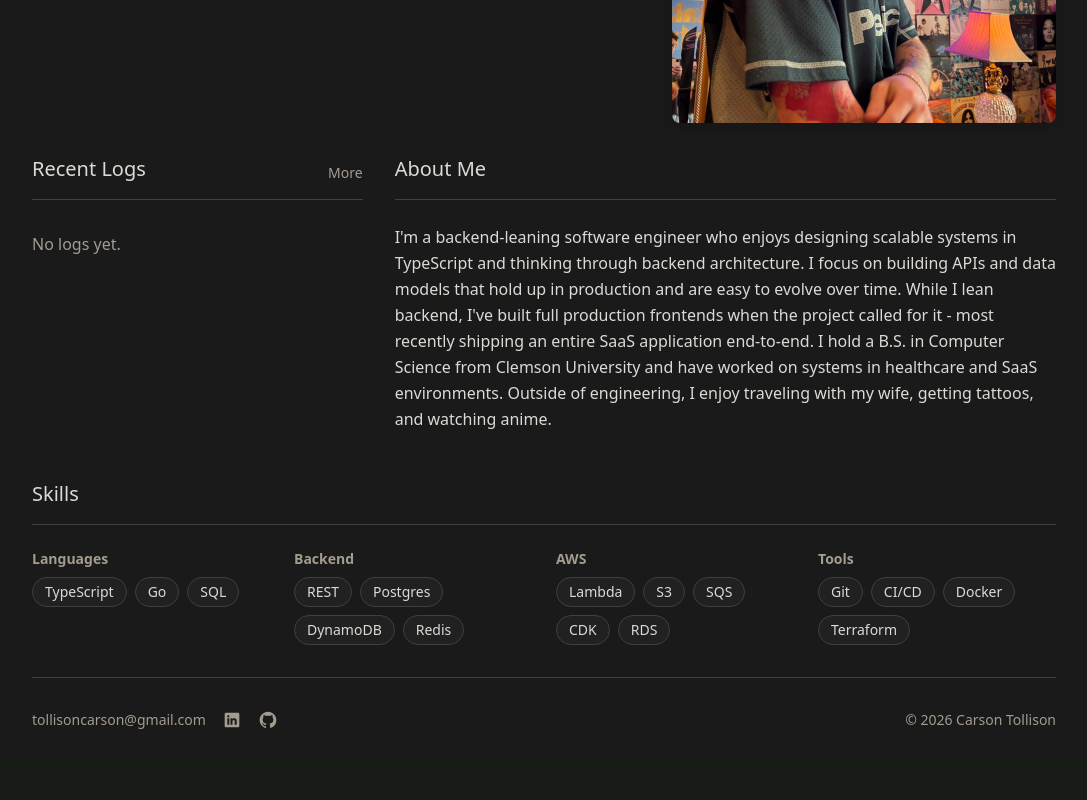
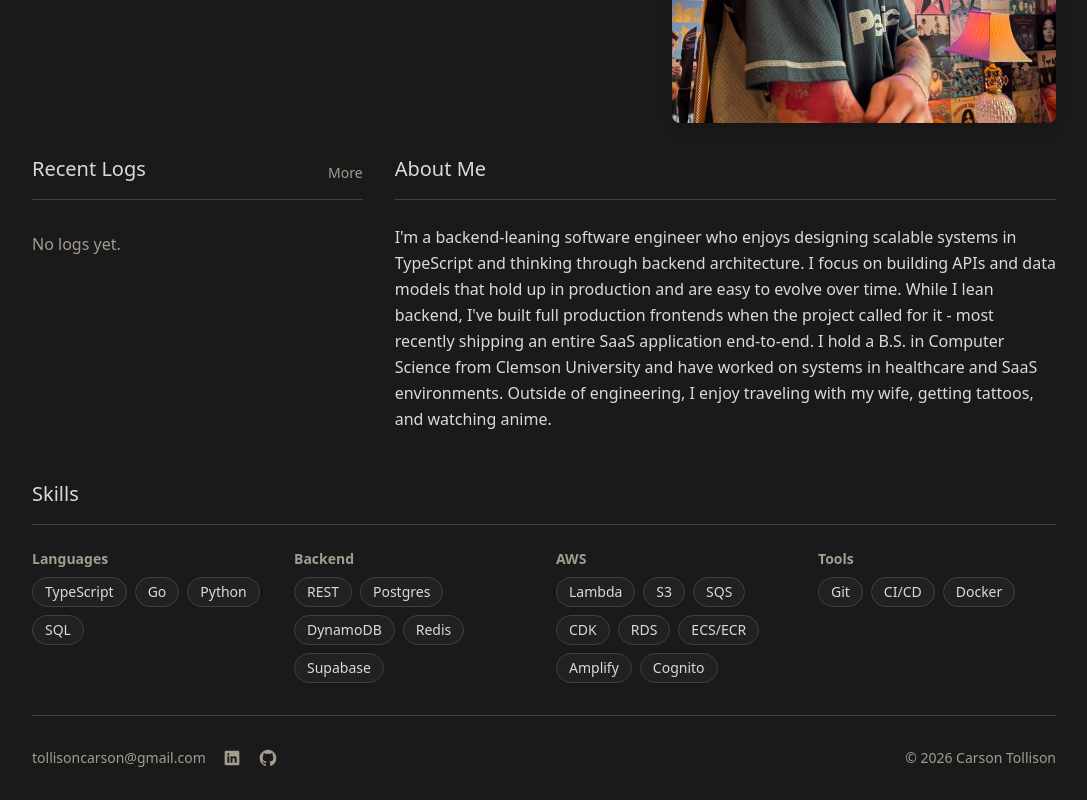
Before and after one commit to c-tollison/carson-dev, a React (Vite) app: page / in a window 1280 px wide. Shown: the part 368-1168 px from the top of the page, without its empty margins (96-1183 px from the left). Before the commit the page ends 1130 px from the top, so only its background shows below. Built offline with nearby package versions, Linux system fonts and the light colour scheme.

Commit message:
Update skills, and hover effects

```diff
--- a/src/routes/dashboard.tsx
+++ b/src/routes/dashboard.tsx
@@ -56,7 +56,7 @@ function Dashboard() {
                     <div>
                         <h4 className='text-sm font-semibold text-muted-foreground mb-2'>Languages</h4>
                         <div className='flex flex-wrap gap-2'>
-                            {['TypeScript', 'Go', 'SQL'].map((skill) => (
+                            {['TypeScript', 'Go', 'Python', 'SQL'].map((skill) => (
                                 <span key={skill} className='px-3 py-1 rounded-full bg-card border border-border text-sm'>
                                     {skill}
                                 </span>
@@ -66,7 +66,7 @@ function Dashboard() {
                     <div>
                         <h4 className='text-sm font-semibold text-muted-foreground mb-2'>Backend</h4>
                         <div className='flex flex-wrap gap-2'>
-                            {['REST', 'Postgres', 'DynamoDB', 'Redis'].map((skill) => (
+                            {['REST', 'Postgres', 'DynamoDB', 'Redis', 'Supabase'].map((skill) => (
                                 <span key={skill} className='px-3 py-1 rounded-full bg-card border border-border text-sm'>
                                     {skill}
                                 </span>
@@ -76,7 +76,7 @@ function Dashboard() {
                     <div>
                         <h4 className='text-sm font-semibold text-muted-foreground mb-2'>AWS</h4>
                         <div className='flex flex-wrap gap-2'>
-                            {['Lambda', 'S3', 'SQS', 'CDK', 'RDS'].map((skill) => (
+                            {['Lambda', 'S3', 'SQS', 'CDK', 'RDS', 'ECS/ECR', 'Amplify', 'Cognito'].map((skill) => (
                                 <span key={skill} className='px-3 py-1 rounded-full bg-card border border-border text-sm'>
                                     {skill}
                                 </span>
@@ -86,7 +86,7 @@ function Dashboard() {
                     <div>
                         <h4 className='text-sm font-semibold text-muted-foreground mb-2'>Tools</h4>
                         <div className='flex flex-wrap gap-2'>
-                            {['Git', 'CI/CD', 'Docker', 'Terraform'].map((skill) => (
+                            {['Git', 'CI/CD', 'Docker'].map((skill) => (
                                 <span key={skill} className='px-3 py-1 rounded-full bg-card border border-border text-sm'>
                                     {skill}
                                 </span>
--- a/src/routes/projects.tsx
+++ b/src/routes/projects.tsx
@@ -13,10 +13,10 @@ export default function Projects() {
                 {projects.map((project, index) => (
                     <div
                         key={index}
-                        className='flex flex-col rounded-lg bg-card border border-border overflow-hidden'
+                        className='flex flex-col rounded-lg bg-card border border-border'
                     >
                         {project.thumbnail && (
-                            <div className='w-full h-48 overflow-hidden bg-muted flex items-center justify-center'>
+                            <div className='w-full h-48 overflow-hidden bg-muted flex items-center justify-center rounded-t-lg'>
                                 <img
                                     src={project.thumbnail}
                                     alt={`${project.title} thumbnail`}
--- a/tailwind.config.js
+++ b/tailwind.config.js
@@ -2,6 +2,9 @@
 export default {
     content: ['./index.html', './src/**/*.{js,ts,jsx,tsx}'],
     darkMode: ['class'],
+    future: {
+        hoverOnlyWhenSupported: true,
+    },
     theme: {
         extend: {
             colors: {
```
